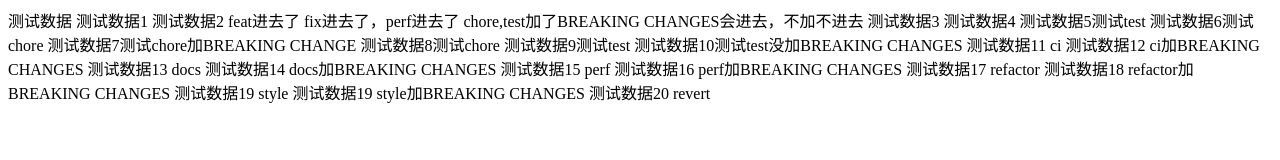
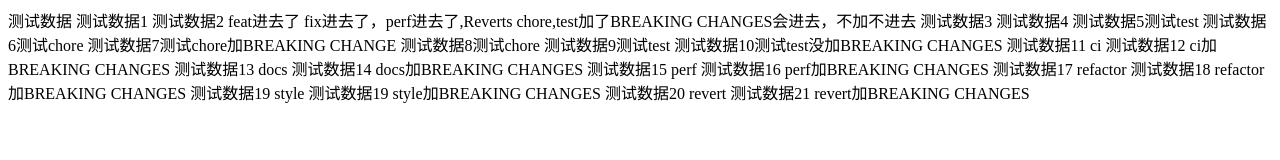
Before and after one commit to lyxdream/cz-demo, a website: page test.html in a window 1280 px wide. Drawn offline with Linux system fonts and the light colour scheme.

Commit message:
revert: 💍 测试数据21 revert加BREAKING CHANGES
BREAKING CHANGE: 🧨 测试数据21 revert加BREAKING CHANGES

```diff
--- a/test.html
+++ b/test.html
@@ -10,7 +10,7 @@
     测试数据1
     测试数据2
 
-    feat进去了 fix进去了，perf进去了
+    feat进去了 fix进去了，perf进去了,Reverts
     chore,test加了BREAKING CHANGES会进去，不加不进去
 
     测试数据3
@@ -33,5 +33,6 @@
      测试数据19 style
      测试数据19 style加BREAKING CHANGES
      测试数据20 revert
+     测试数据21 revert加BREAKING CHANGES
 </body>
 </html>
```
Also changed, not shown: CHANGELOG.md.
